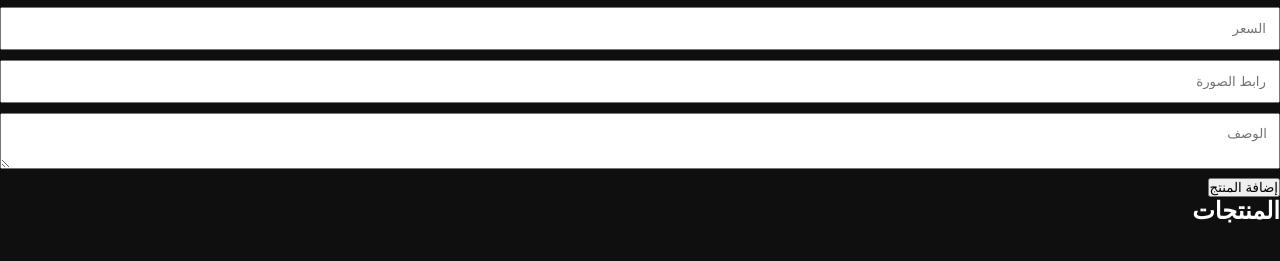
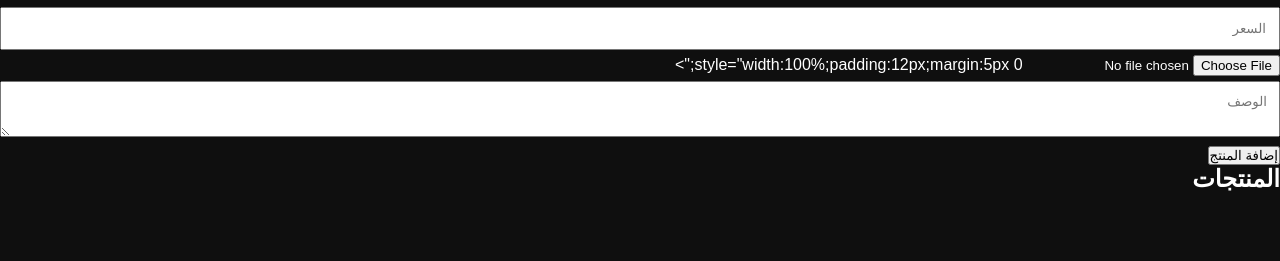
Before and after one commit to aloui19940724-alt/Tunify, a plain HTML site: page admin.html in a window 1280 px wide. Shown: the part 149-410 px from the top of the page. Drawn offline with nearby package versions, Linux system fonts and the light colour scheme; no server answers.

Commit message:
Update admin.html

```diff
--- a/admin.html
+++ b/admin.html
@@ -26,8 +26,10 @@ style="width:100%;padding:12px;margin:5px 0;">
 placeholder="السعر"
 style="width:100%;padding:12px;margin:5px 0;">
 
-<input id="image"
-placeholder="رابط الصورة"
+<input
+type="file"
+id="imageFile"
+accept="image/*">
 style="width:100%;padding:12px;margin:5px 0;">
 
 <textarea
```
